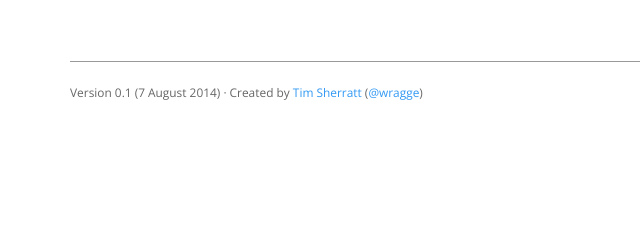
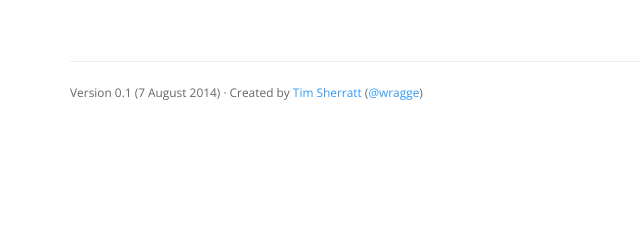
Before and after one commit to wragge/trovespace-django, a Django app: template trovetraces/templates/trovetraces/article_list.html in a window 1280 px wide. Shown: the part 154-394 px from the top of the page, without its empty margins (0-640 px from the left). Run offline with Django 3.2, Linux system fonts and the light colour scheme; the template is opened without the code that fills it, so the values that code supplies are empty; parts of the project's set-up code (start-up, migrations or seed data) failed here and were passed over; some libraries are stand-ins or nearby versions.

Commit message:
Fiddling

```diff
--- a/trovetraces/static/css/trovetraces/style.css
+++ b/trovetraces/static/css/trovetraces/style.css
@@ -4,4 +4,4 @@ header { padding: 20px 0 20px 0;}
 .webpage {margin-bottom: 0;}
 .caption { text-align: right;}
 .home-summary { font-size: 500%; padding: 20px 0 20px 0;}
-footer { border-top: 1px solid #999; margin-top: 40px; padding-top: 20px;}
+footer { border-top: 1px solid #eeeeee; margin-top: 40px; padding-top: 20px;}
```
